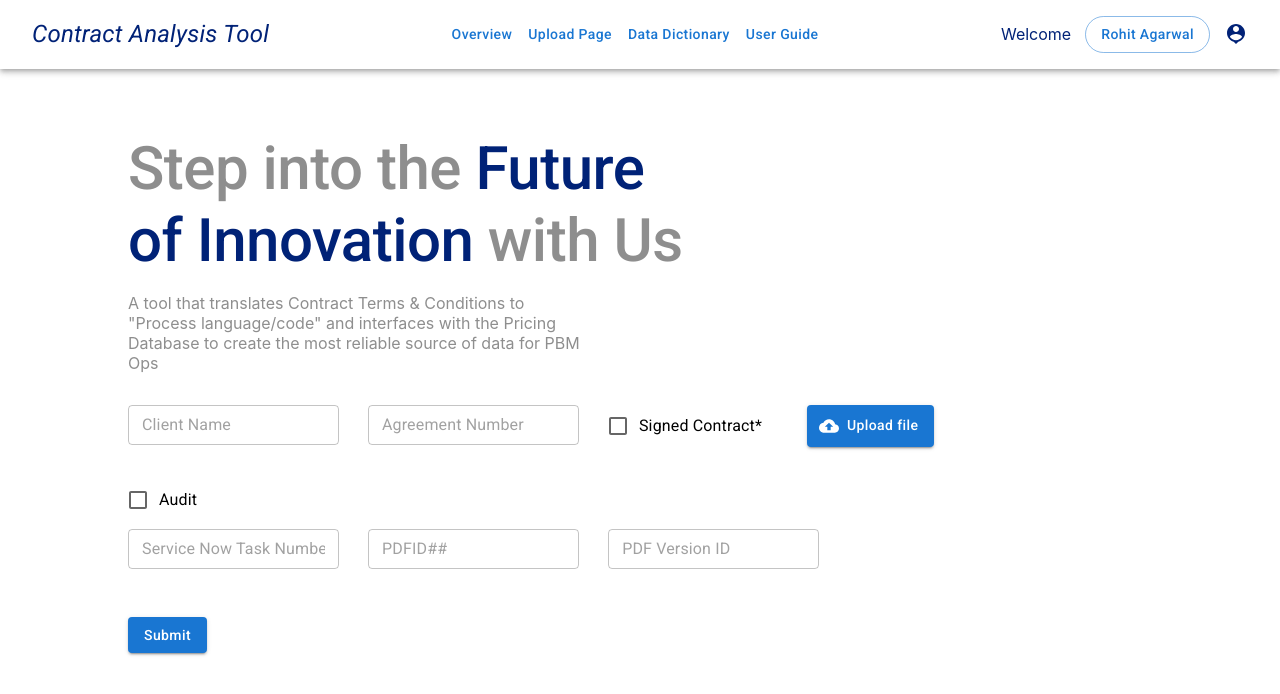
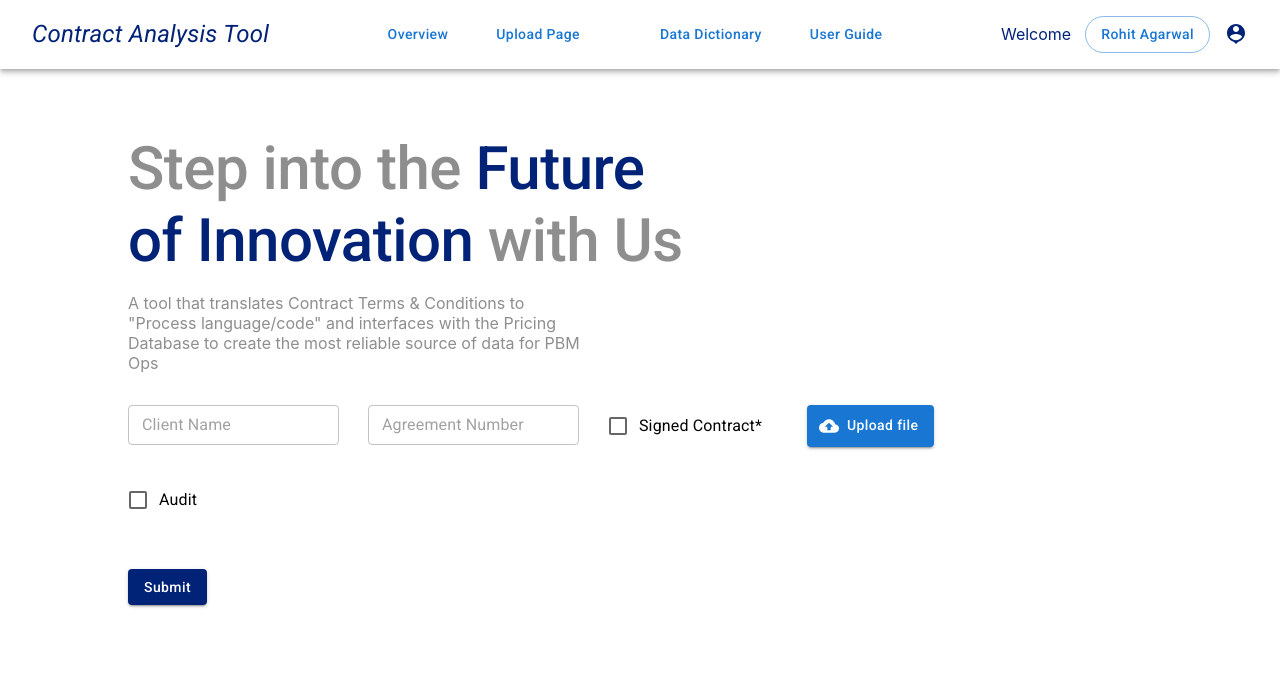
Before and after one commit to bairapraveen7/CAT, a React (Create React App) app: page / in a window 1280 px wide. Shown: the top 694 px of the page. Built offline with nearby package versions, Linux system fonts and the light colour scheme.

Commit message:
feat: some minor modifications done

```diff
--- a/src/Components/Main/Home.jsx
+++ b/src/Components/Main/Home.jsx
@@ -1,4 +1,4 @@
-import { Fragment } from "react";
+import { Fragment, useState } from "react";
 import { Header } from "../layout/Header";
 import {
   Button,
@@ -13,6 +13,11 @@ import classes from "./Home.module.css";
 import { CloudUpload } from "@mui/icons-material";
 
 export const Home = () => {
+  const [AuditFormVisibility, setAuditFormVisibility] = useState(false);
+  const handleChangeAudit = () => {
+    setAuditFormVisibility(prev => !prev)
+  }
+
   return (
     <Fragment>
       <div className={classes.home}>
@@ -49,18 +54,29 @@ export const Home = () => {
               startIcon={<CloudUpload />}
             >
               Upload file
-
             </Button>
           </div>
           <FormGroup>
-            <FormControlLabel size="small" control={<Checkbox />} label="Audit" />
+            <FormControlLabel
+              size="small"
+              control={<Checkbox />}
+              label="Audit"
+              onChange={handleChangeAudit}
+              sx={{mb: 2}}
+            />
           </FormGroup>
+          {
+            AuditFormVisibility && (
               <div className={classes.formAudit}>
             <TextField size="small" placeholder="Service Now Task Number" />
             <TextField size="small" placeholder="PDFID##" />
             <TextField size="small" placeholder="PDF Version ID" />
           </div>
-          <Button variant="contained" >Submit</Button>
+            )
+          }
+          <Button variant="contained" sx={{ backgroundColor: "#002277", my: 4 }}>
+            Submit
+          </Button>
         </div>
       </div>
     </Fragment>
--- a/src/Components/Main/Home.module.css
+++ b/src/Components/Main/Home.module.css
@@ -39,5 +39,4 @@
   display: flex;
   justify-content: space-between;
   width:60%;
-  margin: 0.5em 0 3em;
 }
--- a/src/Components/layout/Header.jsx
+++ b/src/Components/layout/Header.jsx
@@ -21,8 +21,8 @@ export const Header = () => {
       </div>
       <div className={classes.headerMenu}>
         <Button variant="text">Overview</Button>
-        <Button variant="text">Upload Page</Button>
-        <Button variant="text">Data Dictionary</Button>
+        <Button variant="text" sx={{mx:4}}>Upload Page</Button>
+        <Button variant="text" sx={{mx:4}}>Data Dictionary</Button>
         <Button variant="text">User Guide</Button>
       </div>
       <div className={classes.profile}>
```
Lines whose indentation alone changed are shown as unchanged.
